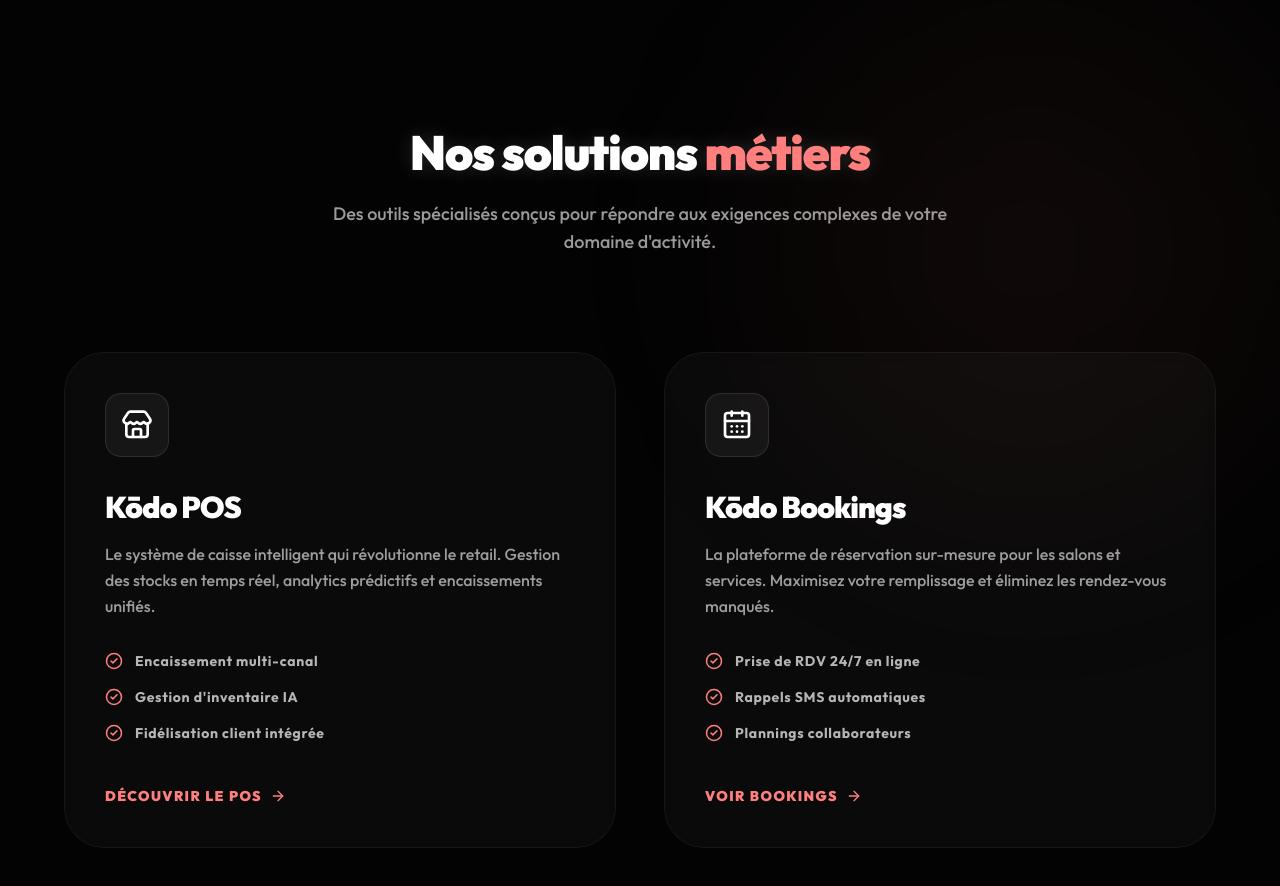
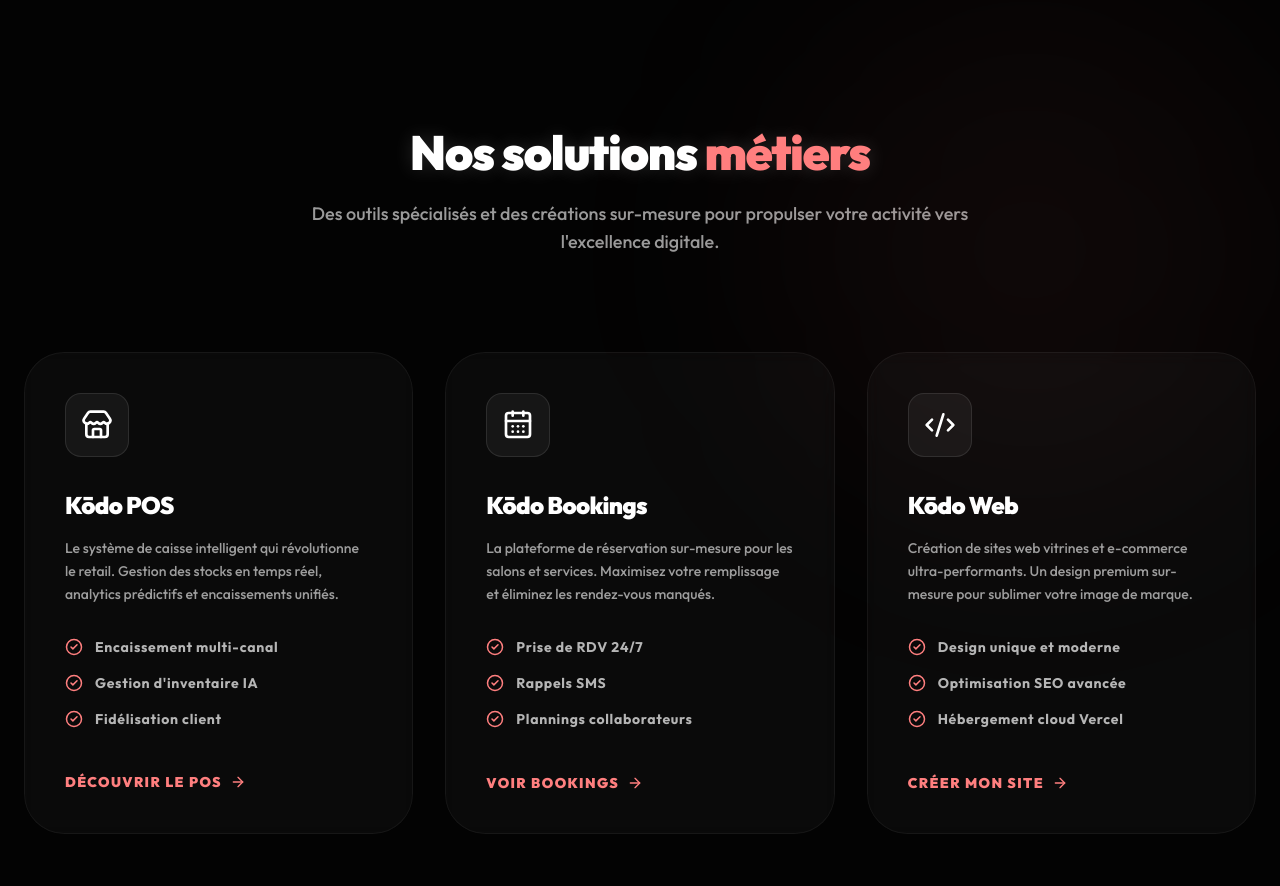
Before and after one commit to rulmontkiama/Kodo-Ecosystem, a Next.js app: page / in a window 1280 px wide. Shown: the part 800-1686 px from the top of the page. Built offline with nearby package versions, Linux system fonts and the light colour scheme.

Commit message:
feat: add 3rd service card for Web Development

```diff
--- a/src/components/Services.tsx
+++ b/src/components/Services.tsx
@@ -1,7 +1,7 @@
 'use client';
 
 import { motion, Variants } from 'framer-motion';
-import { Store, CalendarDays, CheckCircle2, ArrowRight } from 'lucide-react';
+import { Store, CalendarDays, CheckCircle2, ArrowRight, Code2 } from 'lucide-react';
 import Link from 'next/link';
 
 export default function Services() {
@@ -27,7 +27,7 @@
       {/* Background glow top right */}
       <div className="absolute top-0 right-0 w-[500px] h-[500px] bg-accent/5 blur-[120px] rounded-full pointer-events-none" />
 
-      <div className="max-w-6xl mx-auto">
+      <div className="max-w-7xl mx-auto">
         <motion.div
           initial={{ opacity: 0, y: 20 }}
           whileInView={{ opacity: 1, y: 0 }}
@@ -39,7 +39,7 @@
             Nos solutions <span className="text-accent">métiers</span>
           </h2>
           <p className="text-lg text-foreground/60 max-w-2xl mx-auto font-medium">
-            Des outils spécialisés conçus pour répondre aux exigences complexes de votre domaine d'activité.
+            Des outils spécialisés et des créations sur-mesure pour propulser votre activité vers l'excellence digitale.
           </p>
         </motion.div>
 
@@ -48,7 +48,7 @@
           initial="hidden"
           whileInView="visible"
           viewport={{ once: true, margin: "-100px" }}
-          className="grid grid-cols-1 md:grid-cols-2 gap-8 lg:gap-12"
+          className="grid grid-cols-1 md:grid-cols-2 lg:grid-cols-3 gap-8"
         >
           {/* Card: Kodo POS */}
           <motion.div
@@ -63,18 +63,18 @@
                 <Store size={32} className="text-foreground group-hover:text-accent transition-colors duration-500" />
               </div>
 
-              <h3 className="text-3xl font-black text-foreground mb-4 tracking-tight">Kōdo POS</h3>
-              <p className="text-foreground/60 leading-relaxed mb-8 font-medium">
+              <h3 className="text-2xl font-black text-foreground mb-4 tracking-tight">Kōdo POS</h3>
+              <p className="text-foreground/60 leading-relaxed mb-8 font-medium text-sm">
                 Le système de caisse intelligent qui révolutionne le retail. Gestion des stocks en temps réel, analytics prédictifs et encaissements unifiés.
               </p>
 
               <ul className="space-y-4 mb-10 text-sm font-bold tracking-wider text-foreground/70">
                 <li className="flex items-center gap-3"><CheckCircle2 size={18} className="text-accent" /> Encaissement multi-canal</li>
                 <li className="flex items-center gap-3"><CheckCircle2 size={18} className="text-accent" /> Gestion d'inventaire IA</li>
-                <li className="flex items-center gap-3"><CheckCircle2 size={18} className="text-accent" /> Fidélisation client intégrée</li>
+                <li className="flex items-center gap-3"><CheckCircle2 size={18} className="text-accent" /> Fidélisation client</li>
               </ul>
 
-              <Link href="#contact" className="inline-flex items-center gap-2 text-accent font-black uppercase tracking-widest text-sm hover:gap-4 transition-all">
+              <Link href="#contact" className="inline-flex items-center gap-2 text-accent font-black uppercase tracking-widest text-sm hover:gap-4 transition-all mt-auto">
                 Découvrir le POS <ArrowRight size={16} />
               </Link>
             </div>
@@ -83,28 +83,57 @@
           {/* Card: Kodo Bookings */}
           <motion.div
             variants={cardVariants}
-            className="group relative glass p-10 rounded-[2.5rem] border border-white/5 hover:border-accent/30 transition-all duration-500 overflow-hidden bg-gradient-to-br from-white/5 to-transparent hover:shadow-2xl hover:shadow-accent/10"
+            className="group relative glass p-10 rounded-[2.5rem] border border-white/5 hover:border-accent/30 transition-all duration-500 overflow-hidden bg-gradient-to-br from-white/5 to-transparent hover:shadow-2xl hover:shadow-accent/10 flex flex-col"
           >
             <div className="absolute -inset-x-20 -top-20 h-40 bg-accent/20 blur-3xl rounded-full opacity-0 group-hover:opacity-100 transition-opacity duration-500 pointer-events-none" />
 
-            <div className="relative z-10">
-              <div className="w-16 h-16 rounded-2xl bg-white/5 border border-white/10 flex items-center justify-center mb-8 group-hover:scale-110 group-hover:bg-accent/10 transition-all duration-500">
+            <div className="relative z-10 flex flex-col h-full">
+              <div className="w-16 h-16 rounded-2xl bg-white/5 border border-white/10 flex items-center justify-center mb-8 group-hover:scale-110 group-hover:bg-accent/10 transition-all duration-500 shrink-0">
                 <CalendarDays size={32} className="text-foreground group-hover:text-accent transition-colors duration-500" />
               </div>
 
-              <h3 className="text-3xl font-black text-foreground mb-4 tracking-tight">Kōdo Bookings</h3>
-              <p className="text-foreground/60 leading-relaxed mb-8 font-medium">
+              <h3 className="text-2xl font-black text-foreground mb-4 tracking-tight">Kōdo Bookings</h3>
+              <p className="text-foreground/60 leading-relaxed mb-8 font-medium text-sm">
                 La plateforme de réservation sur-mesure pour les salons et services. Maximisez votre remplissage et éliminez les rendez-vous manqués.
               </p>
 
-              <ul className="space-y-4 mb-10 text-sm font-bold tracking-wider text-foreground/70">
-                <li className="flex items-center gap-3"><CheckCircle2 size={18} className="text-accent" /> Prise de RDV 24/7 en ligne</li>
-                <li className="flex items-center gap-3"><CheckCircle2 size={18} className="text-accent" /> Rappels SMS automatiques</li>
-                <li className="flex items-center gap-3"><CheckCircle2 size={18} className="text-accent" /> Plannings collaborateurs</li>
+              <ul className="space-y-4 mb-10 text-sm font-bold tracking-wider text-foreground/70 flex-grow">
+                <li className="flex items-center gap-3"><CheckCircle2 size={18} className="text-accent shrink-0" /> Prise de RDV 24/7</li>
+                <li className="flex items-center gap-3"><CheckCircle2 size={18} className="text-accent shrink-0" /> Rappels SMS</li>
+                <li className="flex items-center gap-3"><CheckCircle2 size={18} className="text-accent shrink-0" /> Plannings collaborateurs</li>
               </ul>
 
               <Link href="#contact" className="inline-flex items-center gap-2 text-accent font-black uppercase tracking-widest text-sm hover:gap-4 transition-all">
                 Voir Bookings <ArrowRight size={16} />
+              </Link>
+            </div>
+          </motion.div>
+
+          {/* Card: Kodo Web */}
+          <motion.div
+            variants={cardVariants}
+            className="group relative glass p-10 rounded-[2.5rem] border border-white/5 hover:border-accent/30 transition-all duration-500 overflow-hidden bg-gradient-to-br from-white/5 to-transparent hover:shadow-2xl hover:shadow-accent/10 flex flex-col"
+          >
+            <div className="absolute -inset-x-20 -top-20 h-40 bg-accent/20 blur-3xl rounded-full opacity-0 group-hover:opacity-100 transition-opacity duration-500 pointer-events-none" />
+
+            <div className="relative z-10 flex flex-col h-full">
+              <div className="w-16 h-16 rounded-2xl bg-white/5 border border-white/10 flex items-center justify-center mb-8 group-hover:scale-110 group-hover:bg-accent/10 transition-all duration-500 shrink-0">
+                <Code2 size={32} className="text-foreground group-hover:text-accent transition-colors duration-500" />
+              </div>
+
+              <h3 className="text-2xl font-black text-foreground mb-4 tracking-tight">Kōdo Web</h3>
+              <p className="text-foreground/60 leading-relaxed mb-8 font-medium text-sm">
+                Création de sites web vitrines et e-commerce ultra-performants. Un design premium sur-mesure pour sublimer votre image de marque.
+              </p>
+
+              <ul className="space-y-4 mb-10 text-sm font-bold tracking-wider text-foreground/70 flex-grow">
+                <li className="flex items-center gap-3"><CheckCircle2 size={18} className="text-accent shrink-0" /> Design unique et moderne</li>
+                <li className="flex items-center gap-3"><CheckCircle2 size={18} className="text-accent shrink-0" /> Optimisation SEO avancée</li>
+                <li className="flex items-center gap-3"><CheckCircle2 size={18} className="text-accent shrink-0" /> Hébergement cloud Vercel</li>
+              </ul>
+
+              <Link href="#contact" className="inline-flex items-center gap-2 text-accent font-black uppercase tracking-widest text-sm hover:gap-4 transition-all">
+                Créer mon site <ArrowRight size={16} />
               </Link>
             </div>
           </motion.div>
```
